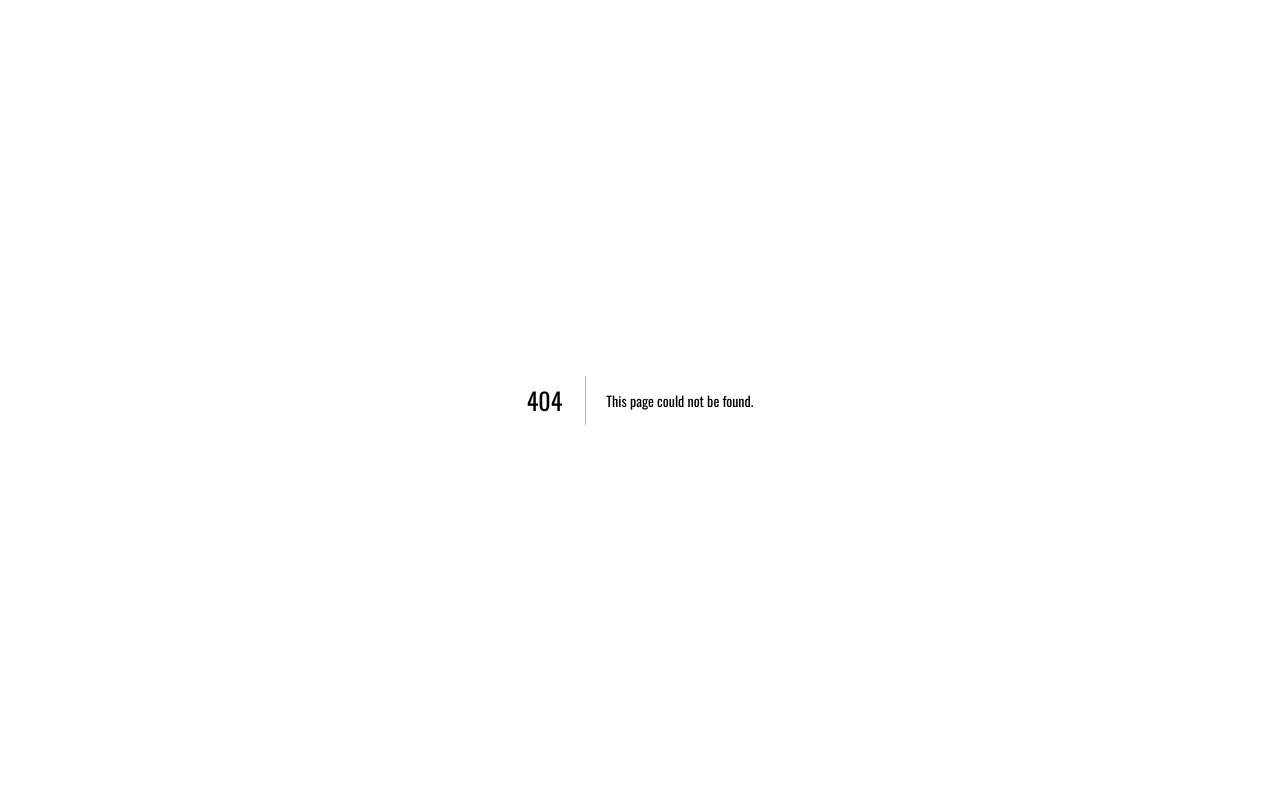
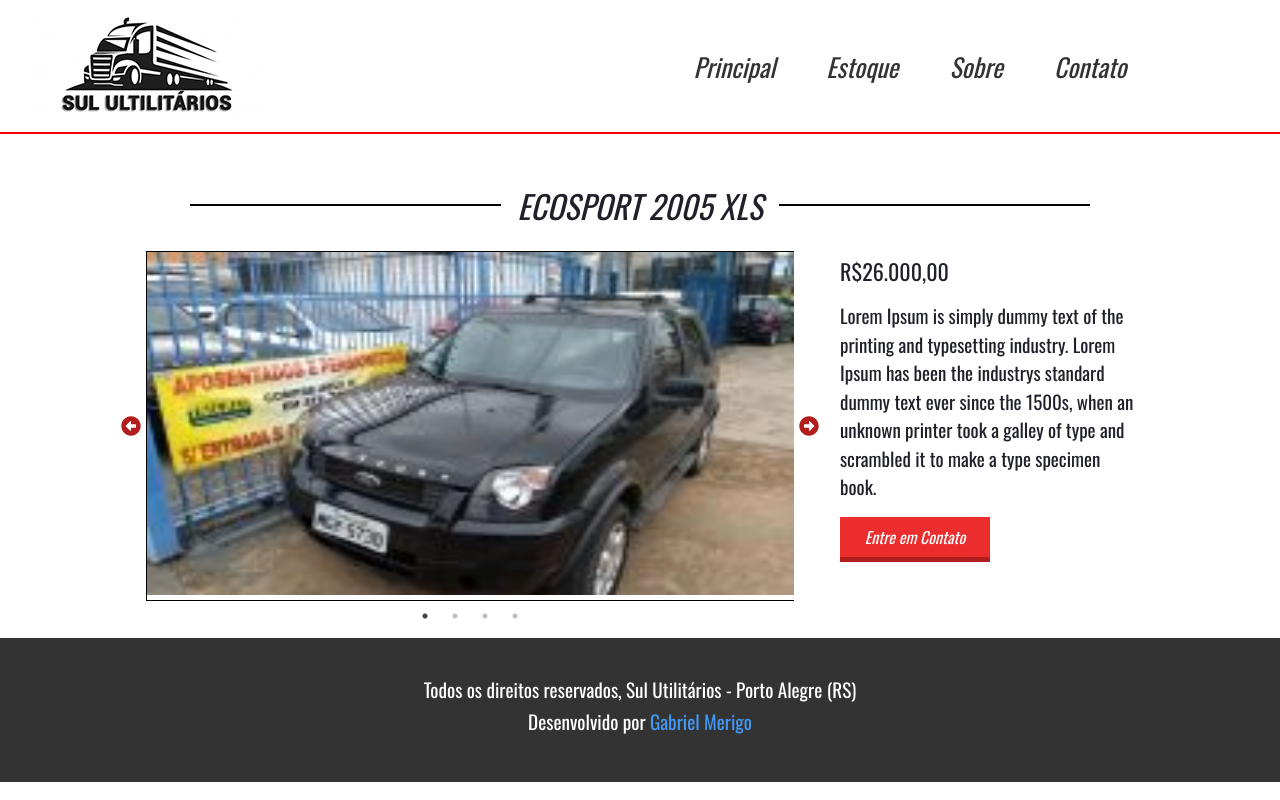
Before and after one commit to GabrielMerigo/sul-utilitarios-next, a Next.js app: page /vehicles/1 in a window 1280 px wide. Before the commit this address had no page. Built offline with nearby package versions, Linux system fonts and the light colour scheme.

Commit message:
carrosel finalizado

```diff
--- a/db.json
+++ b/db.json
@@ -3,42 +3,50 @@
     {
       "img": "https://storage.googleapis.com/golden-wind/ignite/react-native/images/1.png",
       "title": "FORD ECOSPORT 2005 XLS",
-      "subtitle": "1.6 Ano 2004/2005 com gnv completa, financia, recebemos troca."
+      "subtitle": "1.6 Ano 2004/2005 com gnv completa, financia, recebemos troca.",
+      "id": 123123
     },
     {
       "img": "https://storage.googleapis.com/golden-wind/ignite/react-native/images/4.png",
       "title": "VW GOLF 1.6 GNV",
-      "subtitle": "Completo 0KM. Perfeita condições. Vale a pena comprar."
+      "subtitle": "Completo 0KM. Perfeita condições. Vale a pena comprar.",
+      "id": 546313
     },
     {
       "img": "https://storage.googleapis.com/golden-wind/ignite/react-native/images/6.png",
       "title": "Audi 8000 - 1.6",
-      "subtitle": "Financiado único dono. Sem gravame."
+      "subtitle": "Financiado único dono. Sem gravame.",
+      "id": 454655
     },
     {
       "img": "https://storage.googleapis.com/golden-wind/ignite/react-native/images/1.png",
       "title": "FORD ECOSPORT 2005 XLS",
-      "subtitle": "1.6 Ano 2004/2005 com gnv completa, financia, recebemos troca."
+      "subtitle": "1.6 Ano 2004/2005 com gnv completa, financia, recebemos troca.",
+      "id": 123128
     },
     {
       "img": "https://storage.googleapis.com/golden-wind/ignite/react-native/images/4.png",
       "title": "VW GOLF 1.6 GNV",
-      "subtitle": "Unico dono e Novas rodas. 0KM rodado. Esse tá bom hein!"
+      "subtitle": "Unico dono e Novas rodas. 0KM rodado. Esse tá bom hein!",
+      "id": 123123
     },
     {
       "img": "https://storage.googleapis.com/golden-wind/ignite/react-native/images/6.png",
       "title": "VW GOLF 1.6 GNV",
-      "subtitle": "Porshe KN a diesel e 100 mil KM rodado. Bem baratinho."
+      "subtitle": "Porshe KN a diesel e 100 mil KM rodado. Bem baratinho.",
+      "id": 787254
     },
     {
       "img": "https://storage.googleapis.com/golden-wind/ignite/react-native/images/6.png",
       "title": "VW GOLF 1.6 GNV",
-      "subtitle": "Porshe KN a diesel e 100 mil KM rodado. Bem baratinho."
+      "subtitle": "Porshe KN a diesel e 100 mil KM rodado. Bem baratinho.",
+      "id": 213123
     },
     {
       "img": "https://storage.googleapis.com/golden-wind/ignite/react-native/images/6.png",
       "title": "VW GOLF 1.6 GNV",
-      "subtitle": "Porshe KN a diesel e 100 mil KM rodado. Bem baratinho."
+      "subtitle": "Porshe KN a diesel e 100 mil KM rodado. Bem baratinho.",
+      "id": 5645764
     }
   ]
 }
--- a/package.json
+++ b/package.json
@@ -15,6 +15,7 @@
     "@emotion/styled": "^11.6.0",
     "@types/react-router": "^5.1.17",
     "@types/react-router-dom": "^5.3.2",
+    "@types/react-slick": "^0.23.7",
     "@types/styled-components": "^5.1.15",
     "axios": "^0.24.0",
     "framer-motion": "^5.3.3",
@@ -27,6 +28,7 @@
     "react-icons": "^4.3.1",
     "react-router": "^6.0.2",
     "react-router-dom": "^6.0.2",
+    "react-slick": "^0.28.1",
     "styled-components": "^5.3.3"
   },
   "devDependencies": {
--- a/src/components/Header/styles.ts
+++ b/src/components/Header/styles.ts
@@ -24,11 +24,6 @@
       text-decoration: none;
       color: var(--gray-black);
 
-      span:hover{
-        transition: color 0.3s;
-        color: red;
-        cursor: pointer;
-      }
     }
   }
 `;
--- a/src/pages/_document.tsx
+++ b/src/pages/_document.tsx
@@ -33,6 +33,8 @@
         <Head>
           <link rel="preconnect" href="https://fonts.gstatic.com" />
           <link href="https://fonts.googleapis.com/css2?family=Oswald&display=swap" rel="stylesheet" />
+          <link rel="stylesheet" type="text/css" href="https://cdnjs.cloudflare.com/ajax/libs/slick-carousel/1.6.0/slick.min.css" />
+          <link rel="stylesheet" type="text/css" href="https://cdnjs.cloudflare.com/ajax/libs/slick-carousel/1.6.0/slick-theme.min.css" />
         </Head>
         <body>
           <Main />
--- a/src/pages/index.tsx
+++ b/src/pages/index.tsx
@@ -46,7 +46,6 @@
       })
   }, [])
 
-
   return (
     <>
       <Header />
@@ -66,9 +65,10 @@
           </Spinner>
         ) : (
           <Grid templateColumns="repeat(3, 1fr)" gap={3}>
-            {vehicles.slice(0, 6).map(({ img, title, subtitle, formattedPrice }, index) => (
+            {vehicles.slice(0, 6).map(({ img, title, subtitle, formattedPrice, id }) => (
               <BoxItem
-                key={index}
+                key={id}
+                id={id}
                 img={img}
                 title={title}
                 description={subtitle}
--- /dev/null
+++ b/src/pages/vehicles/[slug].tsx
@@ -0,0 +1,82 @@
+import { Header } from "../../components/Header"
+import { Footer } from "../../components/Footer"
+import Carro from '../../assets/carro-do-pai.jpg'
+import { InfoVehicle, DescriptionVehicle, WrapperInfo } from '../../styles/Vehicle';
+import Image from 'next/image';
+import { LineTitle } from "../../components/LineTitle";
+import { LineHeaderRed } from "../../components/LineHeaderRed";
+import Slider from "react-slick";
+import { FaArrowAltCircleRight, FaArrowAltCircleLeft } from 'react-icons/fa';
+
+export default function Vehicle() {
+  function SamplePrevArrow(props) {
+    const { className, style, onClick } = props;
+    return (
+      <FaArrowAltCircleLeft
+        className={className}
+        style={{ ...style, display: "block", color: "#b21e1e" }}
+        onClick={onClick}
+      />
+    );
+  }
+
+  function SampleNextArrow(props) {
+    const { className, style, onClick } = props;
+    return (
+      <FaArrowAltCircleRight
+        className={className}
+        style={{ ...style, display: "block", color: '#b21e1e' }}
+        onClick={onClick}
+      />
+    );
+  }
+
+  const settings = {
+    dots: true,
+    infinite: true,
+    speed: 500,
+    slidesToShow: 1,
+    slidesToScroll: 1,
+    nextArrow: <SampleNextArrow />,
+    prevArrow: <SamplePrevArrow />
+  };
+
+  return (
+    <WrapperInfo>
+      <Header />
+      <LineHeaderRed />
+      <LineTitle title="Ecosport 2005 XLS" />
+      <InfoVehicle>
+        <Slider {...settings}>
+          <div>
+            <div style={{ border: '1px solid black' }}>
+              <Image height={450} width={850} src={Carro} alt="carro" />
+            </div>
+          </div>
+          <div>
+            <div style={{ border: '1px solid black' }}>
+              <Image height={450} width={850} src={Carro} alt="carro" />
+            </div>
+          </div>
+          <div>
+            <div style={{ border: '1px solid black' }}>
+              <Image height={450} width={850} src={Carro} alt="carro" />
+            </div>
+          </div>
+          <div>
+            <div style={{ border: '1px solid black' }}>
+              <Image height={450} width={850} src={Carro} alt="carro" />
+            </div>
+          </div>
+        </Slider>
+      </InfoVehicle>
+
+      <DescriptionVehicle>
+        <h2>R$26.000,00</h2>
+        <p>Lorem Ipsum is simply dummy text of the printing and typesetting industry. Lorem Ipsum has been the industrys standard dummy text ever since the 1500s, when an unknown printer took a galley of type and scrambled it to make a type specimen book.</p>
+        <button><a href="">Entre em Contato</a></button>
+      </DescriptionVehicle>
+      <Footer marginTop="2" position="static" direction="10" />
+    </WrapperInfo>
+  )
+}
--- /dev/null
+++ b/src/styles/Vehicle.ts
@@ -0,0 +1,56 @@
+import styled from 'styled-components';
+
+export const WrapperInfo = styled.div`
+  margin: 0 auto;
+  text-align: center;
+`;
+
+export const InfoVehicle = styled.div`
+  display: inline-block;
+  width: 100%;
+  padding: 0 2%;
+  max-width: 700px;
+  align-items: middle;
+  margin-top: 1rem;
+
+  svg:hover{
+    filter: brightness(0.8);
+    transition: all 400ms;
+  }
+`;
+
+export const DescriptionVehicle = styled.div`
+ 	vertical-align: top;
+	display: inline-block;
+  padding: 20px;
+  text-align: left !important;
+
+  h2 {
+    font-size: 22px;
+  }
+
+  p {
+    margin-top: 13px;
+    font-size: 19px;
+    text-align: left !important;
+    max-width: 300px;
+  }
+
+  button {
+    text-align: center;
+    display: block;
+    line-height: 40px;
+    background-color: #eb2d2d;
+    text-decoration: none;
+    border-bottom: 5px solid #b21e1e;
+    color: white;
+    font-size: 16px;
+    font-style: italic;
+    width: 150px;
+    margin-top: 1rem;
+
+    &:hover{
+      background-color: #c22323;
+    }
+  }
+`;
```
Also changed, not shown: src/components/BoxItem/index.tsx (+8 -2 lines), src/pages/storage.tsx (+4 -3 lines), src/styles/Home.ts (+4 -6 lines), next-env.d.ts, 1 other file (tests, documents, lock files or other folders).
